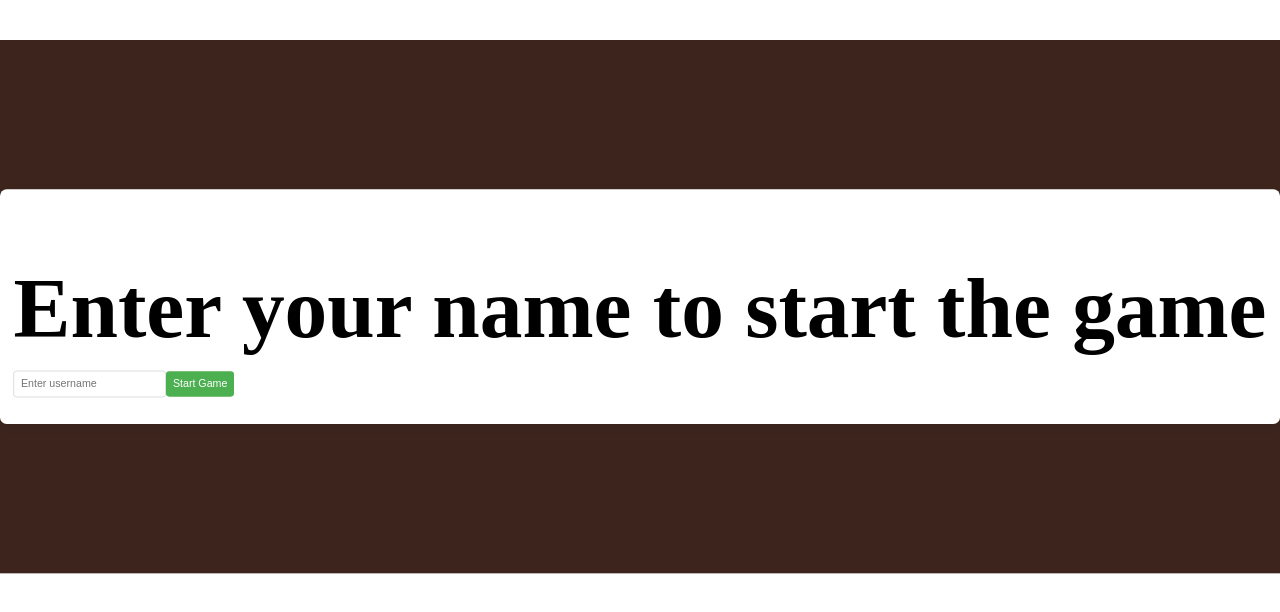
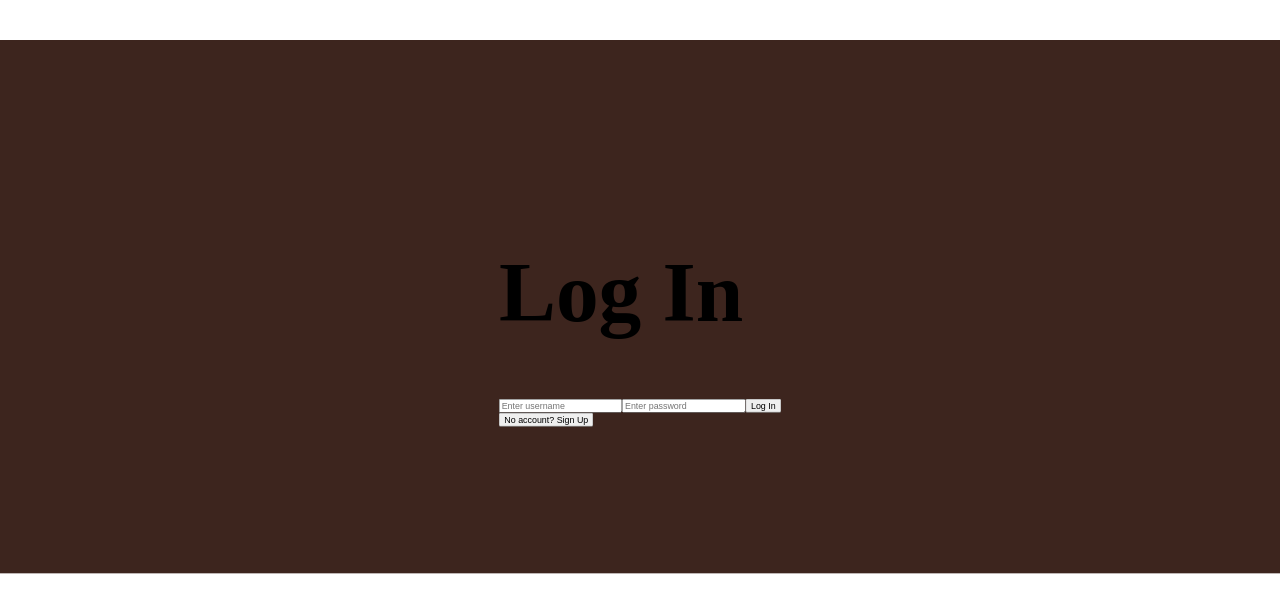
Before and after one commit to GreciaOsorio/Lost-Horizon-The-Hero-of-Wasteland, a React (Vite) app in the folder vite-project/: page / in a window 1280 px wide. Shown: the top 612 px of the page. Built offline with nearby package versions, Linux system fonts and the light colour scheme.

Commit message:
allows users to sign in but creates two players per sign up. log in logs you in by checking firebase but creates new player everytime

```diff
--- a/vite-project/src/firebase.js
+++ b/vite-project/src/firebase.js
@@ -1,6 +1,7 @@
 // Import the functions you need from the SDKs you need
 import { initializeApp } from "firebase/app";
 import {getFirestore} from "firebase/firestore";
+import {getAuth} from "firebase/auth"; //for authentication
 // TODO: Add SDKs for Firebase products that you want to use
 // https://firebase.google.com/docs/web/setup#available-libraries
 
@@ -17,5 +18,6 @@ const firebaseConfig = {
 // Initialize Firebase
 const app = initializeApp(firebaseConfig);
 const db = getFirestore(app); // Initialize Firestore
+const auth = getAuth(app);
 
-export { app, db };
+export { app, auth, db };
--- a/vite-project/src/initGame.js
+++ b/vite-project/src/initGame.js
@@ -5,20 +5,18 @@ import {db} from './firebase.js';
 import {collection, addDoc} from 'firebase/firestore';
 
 //For Firebase
-export async function addPlayerToFirebase(username){
+export async function addPlayerToFirebase(username) {
   try {
     const docRef = await addDoc(collection(db, "Player"), {
       username: username,
       health: 100,
       seedsCurrency: 50,
-      // add other properties as needed
-      // weapon, healthPotions, powerPotions
+      // add other player properties here as needed
     });
     console.log("Player created with ID: ", docRef.id);
   } catch (error) {
     console.error("Error creating player: ", error);
   }
-  console.log("created playerin db");
 }
 
 export default async function initGame(username) {
--- a/vite-project/src/main.jsx
+++ b/vite-project/src/main.jsx
@@ -6,6 +6,11 @@ import ReactUI from './ReactUI.jsx'; // Import the ReactUI component
 import { Provider } from 'jotai'; // State management
 import { store } from './store.js'; // Import your Jotai store
 import TextBox from './ReactComponents/TextBox.jsx';
+
+//Firebase Authentication Imports
+import { app, db, auth } from "./firebase"; // firebase config access
+import { signInWithEmailAndPassword, createUserWithEmailAndPassword } from 'firebase/auth';
+
 
 const ui = document.getElementById("ui");
 
@@ -30,7 +35,7 @@ function TitlePage({ onTitleEnd }) {
   useEffect(() => {
     const timer = setTimeout(() => {
       onTitleEnd(); // Call the function to signal that the title duration has ended
-    }, 4000); // 4000 milliseconds = 4 seconds
+    }, 1000); // 4000 milliseconds = 4 seconds
     return () => clearTimeout(timer); // Cleanup timer when component unmounts
   }, [onTitleEnd]);
 
@@ -41,10 +46,101 @@ function TitlePage({ onTitleEnd }) {
   );
 }
 
+
+//Login Sign up Page
+function AuthPage({ onAuthSuccess }) {
+  const [username, setUsername] = useState('');
+  const [password, setPassword] = useState('');
+  const [passwordConfirm, setPasswordConfirm] = useState(''); // New state for password confirmation
+  const [isSignUp, setIsSignUp] = useState(false); // Toggle between Sign Up and Log In
+  const [error, setError] = useState('');
+
+  // Helper function to convert username to an email-like format
+  const usernameToEmail = (username) => `${username}@username.com`;
+
+
+
+
+  const handleAuth = async (e) => {
+    e.preventDefault();
+
+    const email = usernameToEmail(username);
+
+    // Check if passwords match when signing up
+    if (isSignUp && password !== passwordConfirm) {
+      setError('Passwords do not match');
+      return;
+    }
+
+    try {
+      if (isSignUp) {
+        await createUserWithEmailAndPassword(auth, email, password);
+        await addPlayerToFirebase(username);
+      } else {
+        await signInWithEmailAndPassword(auth, email, password);
+      }
+      onAuthSuccess();
+    } catch (error){
+      switch (error.code) {
+        case 'auth/email-already-in-use':
+          setError('Email already in use.');
+          break;
+        case 'auth/invalid-email':
+          setError('Invalid email format.');
+          break;
+        case 'auth/weak-password':
+          setError('Password should be at least 6 characters.');
+          break;
+        default:
+          setError('Authentication failed. Please try again.');
+      }
+    }
+
+  };
+
+  return (
+    <div className="auth-form">
+      <h1>{isSignUp ? 'Sign Up' : 'Log In'}</h1>
+      {error && <p style={{ color: 'red' }}>{error}</p>}
+      <form onSubmit={handleAuth}>
+        <input
+          type="text"
+          placeholder="Enter username"
+          value={username}
+          onChange={(e) => setUsername(e.target.value)}
+          required
+        />
+        <input
+          type="password"
+          placeholder="Enter password"
+          value={password}
+          onChange={(e) => setPassword(e.target.value)}
+          required
+        />
+        {isSignUp && ( // Show password confirmation only in sign-up mode
+          <input
+            type="password"
+            placeholder="Confirm password"
+            value={passwordConfirm}
+            onChange={(e) => setPasswordConfirm(e.target.value)}
+            required
+          />
+        )}
+        <button type="submit">{isSignUp ? 'Sign Up' : 'Log In'}</button>
+      </form>
+      <button onClick={() => setIsSignUp(!isSignUp)}>
+        {isSignUp ? 'Already have an account? Log In' : 'No account? Sign Up'}
+      </button>
+    </div>
+  );
+
+}
+
 function Main() {
   const [username, setUsername] = useState(""); // State for username
   const [gameStarted, setGameStarted] = useState(false); // State to track if the game has started
   const [showTitle, setShowTitle] = useState(true); // State for showing the title screen
+  const [authComplete, setAuthComplete] = useState(false); //track user logged in or signup
 
   // Define the style you want for the background
   const myStyle = {
@@ -84,10 +180,12 @@ function Main() {
     <div className="CreatingPlayer">
       {showTitle ? (
         <TitlePage onTitleEnd={() => setShowTitle(false)} /> // Call TitlePage with callback
-      ) : (
+      ) : !authComplete ? ( // Show the AuthPage if auth isn't complete
+        <AuthPage onAuthSuccess={() => setAuthComplete(true)} />
+      ) :
       !gameStarted ? ( // Show the form only if the game hasn't started
         <div className="login-form"> {/* Wrap the form with this class */}
-          <h1>Enter your name to start the game</h1>
+          <h1>Enter your player name to start the game!</h1>
           <form onSubmit={handleCreatePlayer}>
             <input
               type="text"
@@ -103,10 +201,12 @@ function Main() {
         <div id="game-container" style={myStyle}>
           {/* The game will be rendered inside this container */ }
         </div>
-      )
       )}
     </div>
   );
+
+
+
 }
 
 // Render the root with Provider for state management
```
